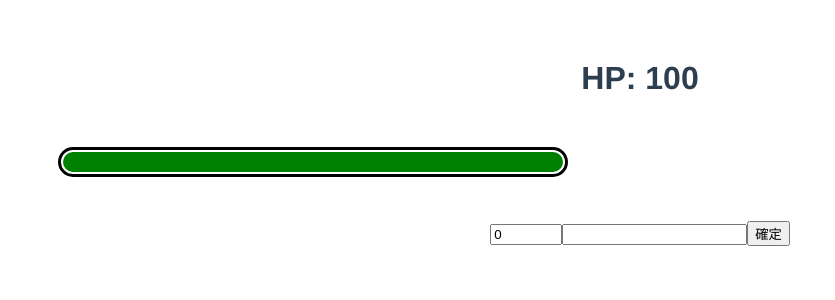
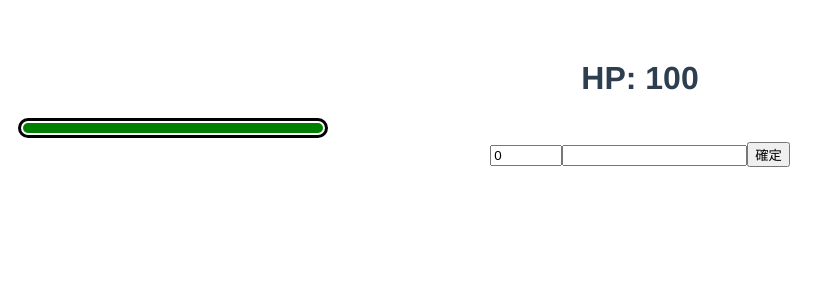
Before and after one commit to wancom/HPGauge, a Vue app: page / in a window 1280 px wide. Shown: the top 300 px of the page, without its empty margins (0-835 px from the left). Built offline with nearby package versions, Linux system fonts and the light colour scheme.

Commit message:
Change size

```diff
--- a/src/components/Gauge.vue
+++ b/src/components/Gauge.vue
@@ -10,7 +10,7 @@
       <div
         class="gauge-container-barover"
         :style="{
-          width: 500 - gaugeSize() + 'px',
+          width: 300 - gaugeSize() + 'px',
           'margin-left': 5 + gaugeSize() + 'px'
         }"
       ></div>
@@ -21,7 +21,7 @@
 <script lang="ts">
 import { Component, Prop, Vue } from "vue-property-decorator";
 
-const MAXSIZE = 500;
+const MAXSIZE = 300;
 
 @Component
 export default class HelloWorld extends Vue {
@@ -37,21 +37,21 @@ export default class HelloWorld extends Vue {
 <!-- Add "scoped" attribute to limit CSS to this component only -->
 <style scoped>
 .gauge-container {
-  height: 24px;
-  margin: 50px;
+  height: 14px;
+  margin: 10px;
   border-radius: 24px;
 }
 .gauge-container-barborder {
   position: absolute;
-  width: 504px;
-  height: 24px;
+  width: 304px;
+  height: 14px;
   border: black 3px solid;
   border-radius: 24px;
   z-index: 1002;
 }
 .gauge-container-barover {
   position: absolute;
-  height: 20px;
+  height: 10px;
   margin: 5px;
   background: white;
   z-index: 1001;
@@ -59,8 +59,8 @@ export default class HelloWorld extends Vue {
 }
 .gauge-container-bar {
   position: absolute;
-  width: calc(500px);
-  height: 20px;
+  width: 300px;
+  height: 10px;
   margin: 5px;
   background: green;
   border-radius: 20px;
```
